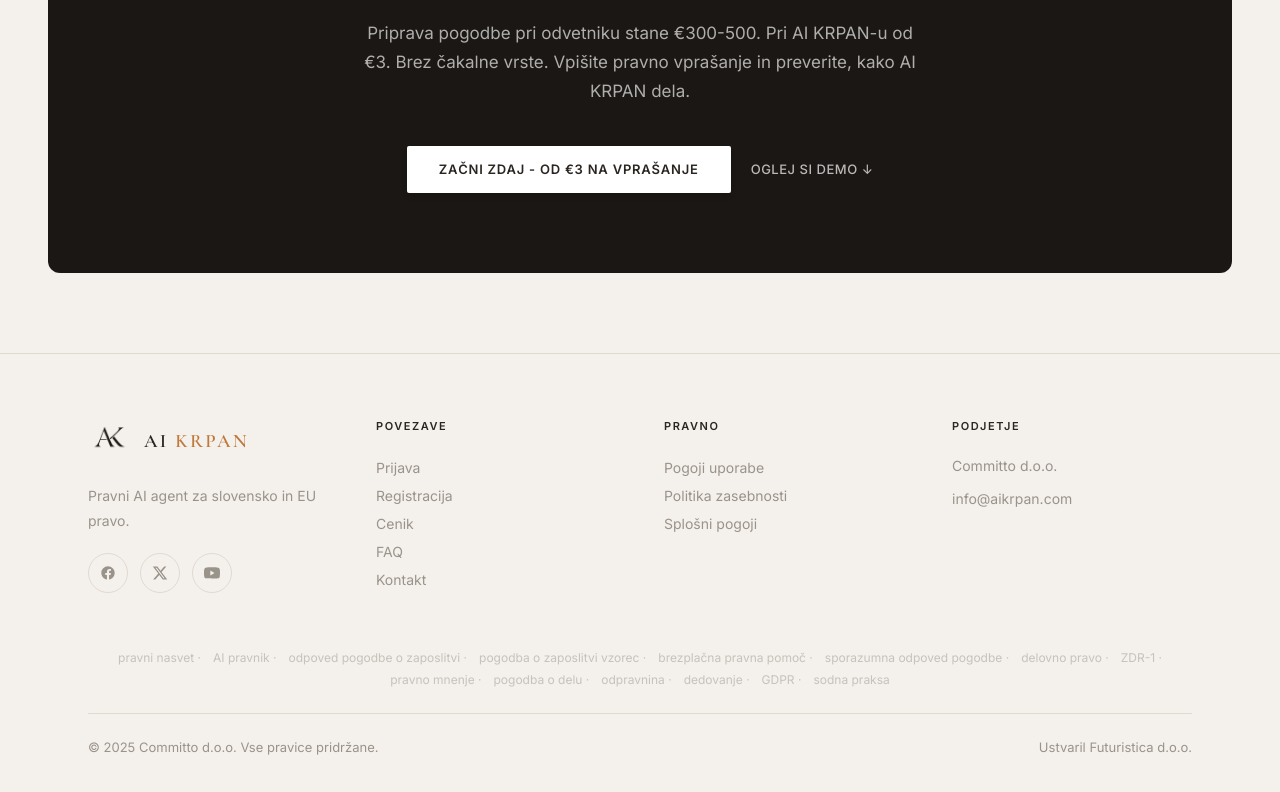
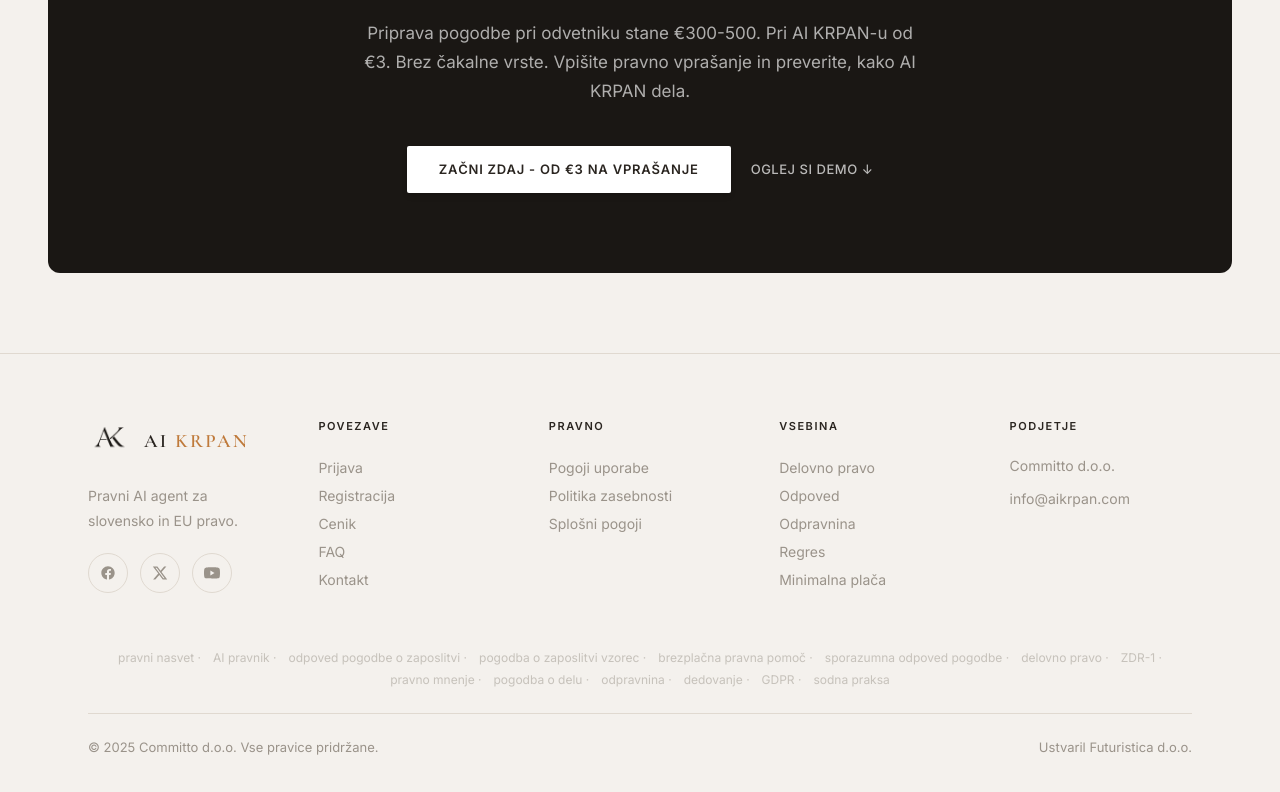
Before and after one commit to nejki/lexeu, a Next.js app: page / in a window 1280 px wide. Shown: the part 9233-10025 px from the top of the page. Built offline with nearby package versions, Linux system fonts and the light colour scheme.

Commit message:
feat(footer): add content links for delovno pravo pages

```diff
--- a/components/Footer.tsx
+++ b/components/Footer.tsx
@@ -12,6 +12,14 @@ const col2 = [
   { label: "Pogoji uporabe", href: "https://www.aikrpan.com/pogoji/" },
   { label: "Politika zasebnosti", href: "https://www.aikrpan.com/zasebnost/" },
   { label: "Splošni pogoji", href: "https://www.aikrpan.com/splosni-pogoji/" },
+];
+
+const col3 = [
+  { label: "Delovno pravo", href: "/delovno-pravo/" },
+  { label: "Odpoved", href: "/delovno-pravo/odpoved/" },
+  { label: "Odpravnina", href: "/delovno-pravo/odpravnina/" },
+  { label: "Regres", href: "/delovno-pravo/regres/" },
+  { label: "Minimalna plača", href: "/delovno-pravo/minimalna-placa/" },
 ];
 
 const seoKeywords = [
@@ -66,7 +74,7 @@ export default function Footer() {
     <footer className="border-t border-site-border">
       <div className="max-w-[1200px] mx-auto px-6 md:px-12 pt-16 pb-10">
         {/* Top */}
-        <div className="grid grid-cols-2 md:grid-cols-4 gap-10 md:gap-12 mb-14">
+        <div className="grid grid-cols-2 md:grid-cols-5 gap-10 md:gap-12 mb-14">
           {/* Brand */}
           <div className="col-span-2 md:col-span-1">
             <div className="mb-4">
@@ -128,7 +136,26 @@ export default function Footer() {
             </ul>
           </div>
 
-          {/* Column 3: Podjetje */}
+          {/* Column 3: Vsebina */}
+          <div>
+            <p className="text-[11px] font-semibold tracking-[0.14em] uppercase text-site-text mb-5">
+              Vsebina
+            </p>
+            <ul className="flex flex-col gap-1">
+              {col3.map((l) => (
+                <li key={l.label}>
+                  <a
+                    href={l.href}
+                    className="py-1 text-[14px] text-site-muted hover:text-accent transition-colors duration-200"
+                  >
+                    {l.label}
+                  </a>
+                </li>
+              ))}
+            </ul>
+          </div>
+
+          {/* Column 4: Podjetje */}
           <div>
             <p className="text-[11px] font-semibold tracking-[0.14em] uppercase text-site-text mb-5">
               Podjetje
```
